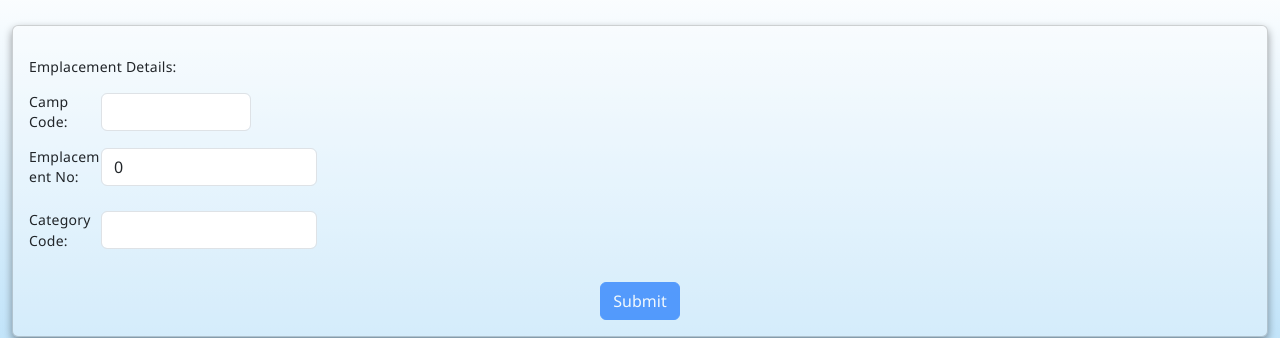
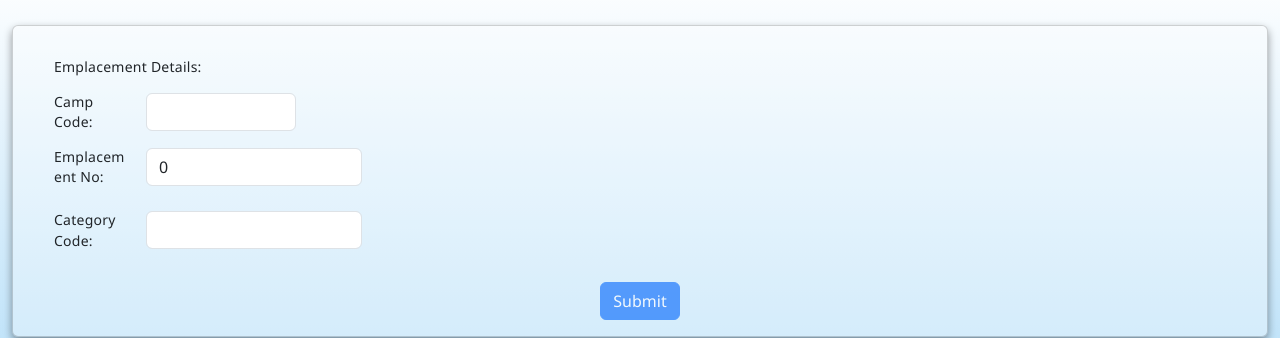
Before and after one commit to KountourisPanagiotis/campings-frontend, an Angular app: page / in a window 1280 px wide. Shown: the part 151-489 px from the top of the page. Built offline with nearby package versions, Linux system fonts and the light colour scheme; no server answers.

Commit message:
emplacement css margins

```diff
--- a/src/app/components/emplacement/emplacement.component.css
+++ b/src/app/components/emplacement/emplacement.component.css
@@ -38,3 +38,11 @@
   .small-input {
     width: 150px; /* Adjust the width as needed */
   }
+
+  label {
+    margin-left: 25px;
+  }
+
+  input {
+    margin-left: 20px;
+  }
```
